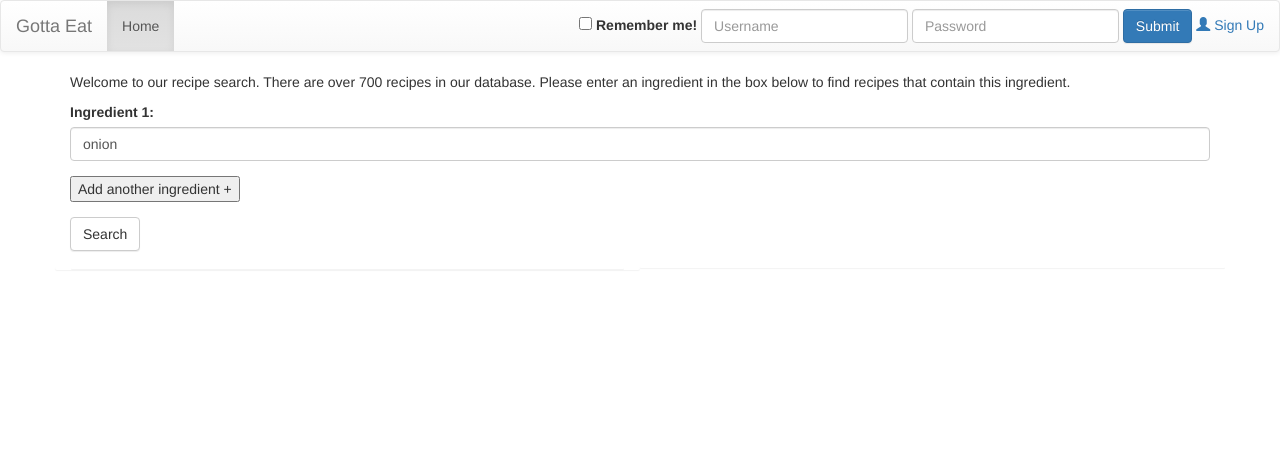
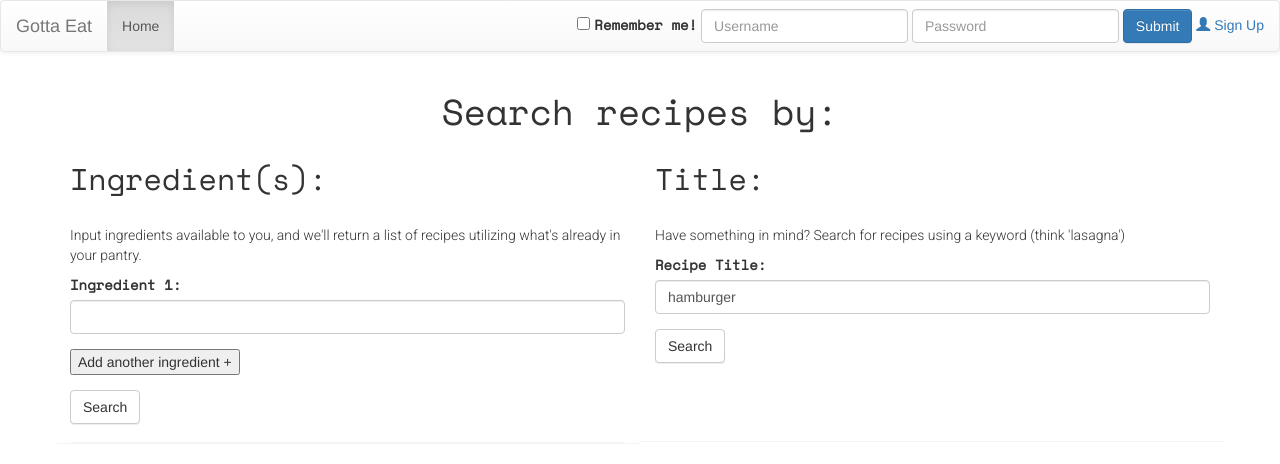
Before and after one commit to joseph-sayler/AD320GroupProject, a PHP site: page / in a window 1280 px wide. Shown: the top 464 px of the page. Run offline with PHP 8.4, Linux system fonts and the light colour scheme; some libraries are stand-ins or nearby versions.

Commit message:
Search By Title / Font Change
Recipe Title search works now, added font styles

```diff
--- a/ajax_recipe/includes/css/mystyles.css
+++ b/ajax_recipe/includes/css/mystyles.css
@@ -0,0 +1,6 @@
+h1, h2, label{
+	font-family: 'Space Mono', monospace;
+}
+p {
+	font-family: 'Roboto', sans-serif;
+}
--- a/ajax_recipe/views/header.php
+++ b/ajax_recipe/views/header.php
@@ -5,6 +5,8 @@
   <meta charset="utf-8">
   <meta name="viewport" content="width=device-width, initial-scale=1">
   <link rel="stylesheet" href="https://maxcdn.bootstrapcdn.com/bootstrap/3.3.7/css/bootstrap.min.css">
+  <link rel="stylesheet" href="includes/css/mystyles.css">
+  <link href="https://fonts.googleapis.com/css?family=Roboto:300|Space+Mono" rel="stylesheet">
   <script src="https://ajax.googleapis.com/ajax/libs/jquery/3.1.1/jquery.min.js"></script>
   <style>
   </style>
--- a/ajax_recipe/views/search_form.php
+++ b/ajax_recipe/views/search_form.php
@@ -2,14 +2,21 @@
 
 	<!-- This is the original content displayed when the page loads. -->
   <div class="row">
-     <div class="col-md-12">
-        <p>Welcome to our recipe search. There are over 700 recipes in our database. Please enter an ingredient in the box below to find recipes that contain this ingredient.</p>
+    <div class="col-md-12 text-center">
+      <h1>Search recipes by:<br></h1>
+    </div>
+  </div>
+   <div class="row">
+   <!-- Start Ingredient Search -->
+   <div class="col-md-6">
+    <h2>Ingredient(s):</h2>
+    <p><br>Input ingredients available to you, and we'll return a list of recipes utilizing what's already in your pantry.</p>
     <form id="search" action="includes/database/process_search.php" method="POST">
 
         <!-- Ingredient Input -->
         <div id="ingredientInput" class="form-group">
         	<label for="ingredients[]">Ingredient 1:</label>
-           <input type="text" name="ingredient1" class="form-control" value="onion">
+           <input type="text" name="ingredient1" class="form-control">
         </div>
 
        <!-- Add another ingredient to search -->
@@ -21,15 +28,64 @@
         <div class="form-group">
   	      <input id="submit" type="button" class="btn btn-default" value="Search" />
         </div>
+    </div>
+    <div class="col-md-6">
+    <h2>Title:</h2>
+    <p><br>Have something in mind? Search for recipes using a keyword (think 'lasagna')</p>
+        <!-- Title search input-->
+        <div id="titleInput" class="form-group">
+            <label for="recipe_title">Recipe Title:</label>
+            <input type="text" id="title" name="title" class="form-control" value="hamburger">
+        </div>
+
+        <!-- Title Submit -->
+        <div class="form-group">
+          <input id="title_submit" type="button" class="btn btn-default" value="Search" />
+        </div>
+
+      </div>
+
     </form>
+
       </div>
-      <!-- End Ingredient Search -->
+        <!-- End  Search -->
+
       </div>
        <!-- end row -->
    </div>
     <!-- end container -->
+
+
  <!-- The JavaScript to process form -->
 <script>
+$("#title_submit").bind('click', function () {
+        recipes = [];
+        clearResult();
+         var t = document.getElementById("title").value;
+         $.post("includes/database/search_title.php", {
+          recipe_id: t
+         },
+         function(data){
+          var strLines = data.split("\n");
+          // console.log(strLines);
+          var counter = 0;
+          for (var i in strLines) {
+              if(strLines[i].length!= 0){
+              var obj = JSON.parse(strLines[i]);
+              recipes.push(obj);
+              var title = recipes[counter].title;
+              var recipe_id = recipes[counter].recipeID;
+              var img = recipes[counter].image;
+              var prep_time = recipes[counter].prepTime;
+              var cook_time = recipes[counter].cookTime;
+              var instructions = recipes[counter].instructions;
+              makeRecipeCard(title, recipe_id, img, prep_time, cook_time, instructions);
+              counter++;
+              }
+            }
+         });
+});
+
 
   // Tracks the number of inputs being added
   var counter = 2;
@@ -131,7 +187,7 @@ function makeRecipeDisplay(title, image, prep_time, cook_time, ingredients, inst
                 counter++;
               }
             }
-            // console.log(recipes.length);
+            console.log(recipes.length);
           }
         };
         xhr.send(form_data);
@@ -144,5 +200,4 @@ function makeRecipeDisplay(title, image, prep_time, cook_time, ingredients, inst
         searchRecipes();
       });
 
-
 </script>
```
Also changed, not shown: ajax_recipe/includes/database/process_search.php (+9 -20 lines), ajax_recipe/includes/database/recipes_db.php (+20 -0 lines), ajax_recipe/includes/database/search_title.php (added, +13 -0 lines), ajax_recipe/includes/database/title_search.php (added, +26 -0 lines). Lines whose indentation alone changed are shown as unchanged.
